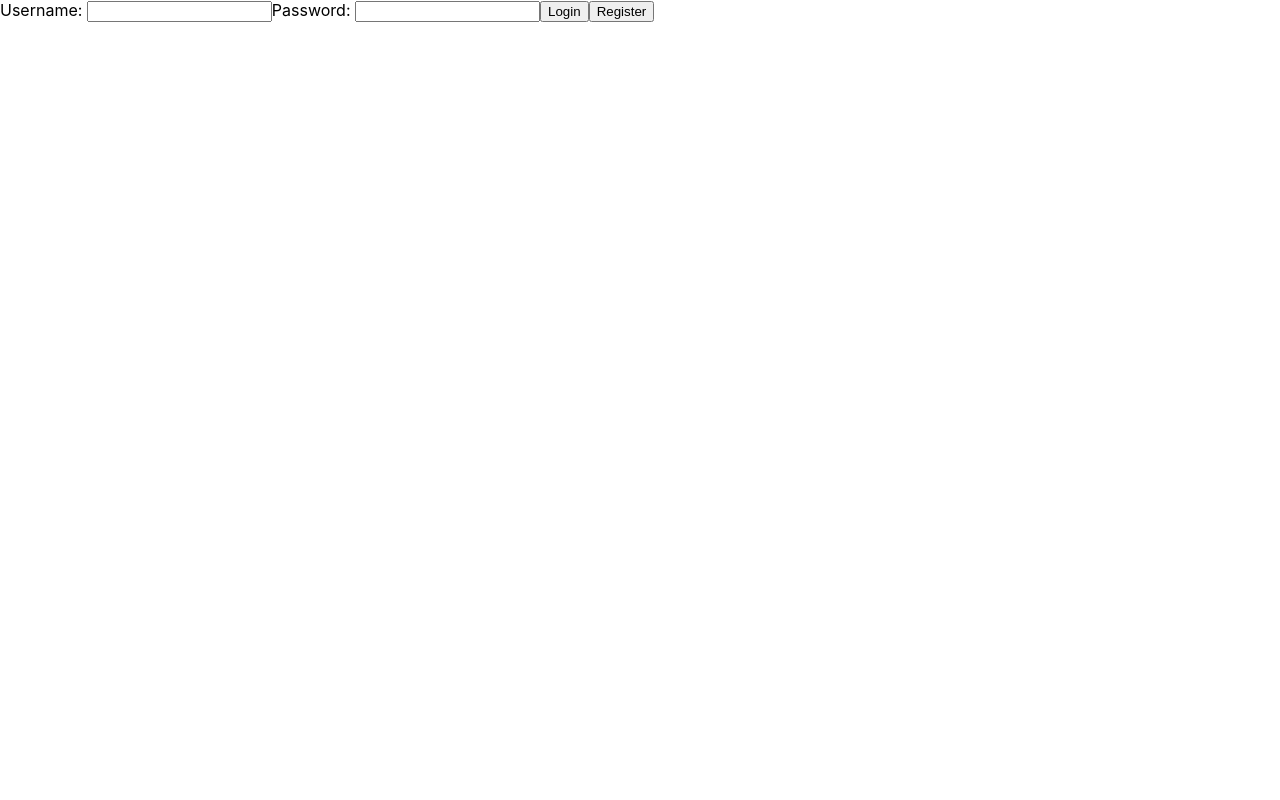
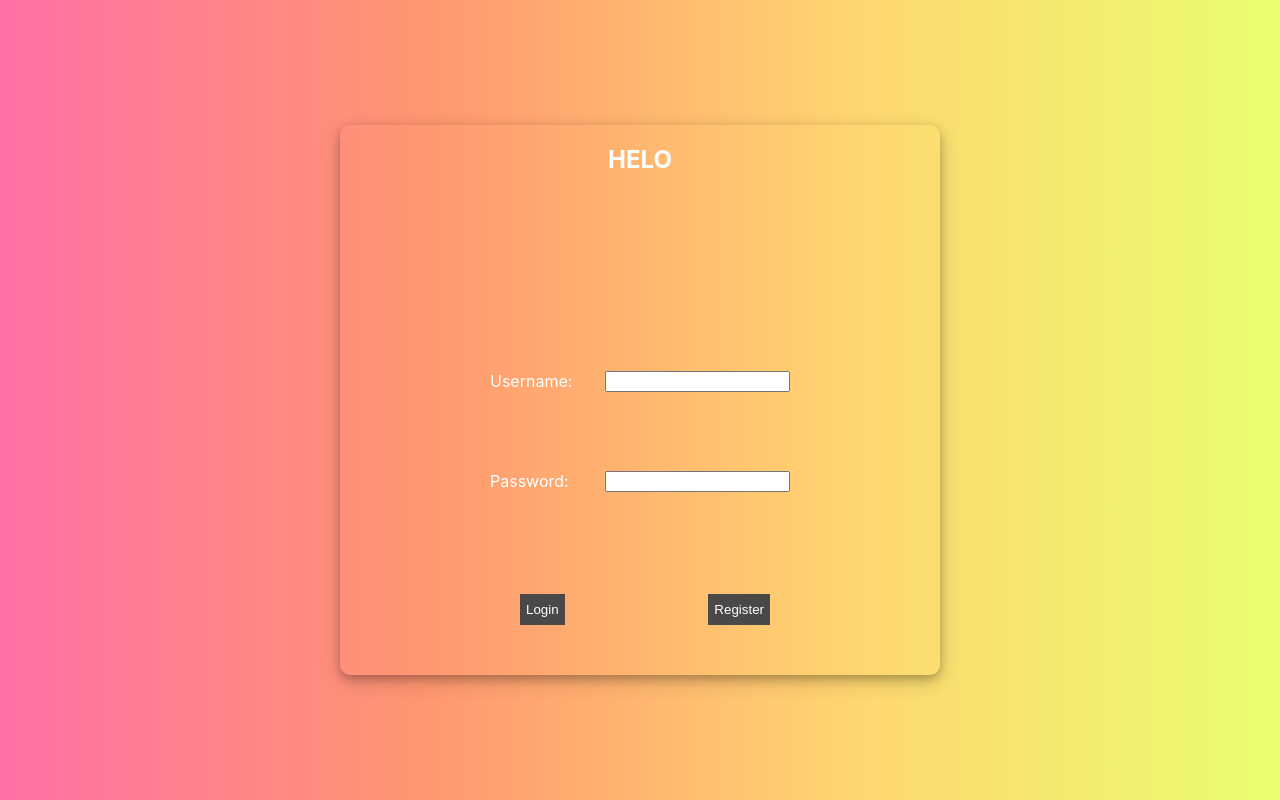
Before and after one commit to azakimi123/helo-skills-check3, a React (Create React App) app: page / in a window 1280 px wide. Built offline with nearby package versions, Linux system fonts and the light colour scheme.

Commit message:
some styling

```diff
--- /dev/null
+++ b/src/Components/Auth/Auth.css
@@ -0,0 +1,59 @@
+.auth-body{
+    width:100vw;
+    height: 100vh;
+    background-image: linear-gradient(to right, #ff70a6, #ff9770, #ffd670, #e9ff70);
+    display: flex;
+    justify-content: center;
+    align-items: center;
+    color: white;
+    text-align: center;
+}
+
+.auth-box{
+    width: 600px;
+    height: 500px;
+    /* border: black; */
+    /* border-style: solid; */
+    border-radius: 10px;
+    box-shadow: 0 4px 8px 0 rgba(0, 0, 0, 0.2), 0 6px 20px 0 rgba(0, 0, 0, 0.19);
+    display: flex;
+    flex-direction: column;
+    padding-bottom: 50px;
+
+}
+
+.auth-input-container{
+    width: 300px;
+    height: 200px;
+    margin: 100px;
+    display: flex;
+    flex-direction: column;
+    justify-content: space-between;
+    text-align: center;
+}
+
+.input{
+    width: 300px;
+    height: 200px;
+    /* background: blue; */
+    display: flex;
+    align-items: center;
+    justify-content: space-between;
+    margin-left: 50px;
+    margin-top: 75px;
+}
+
+.auth-button{
+    width: 250px;
+    height: 100px;
+    /* background: blue; */
+    display: flex;
+    justify-content: space-between;
+    margin-left: 180px;
+}
+
+.button{
+    background: rgb(75, 72, 72);
+    color: white;
+    border: none;
+}
--- a/src/Components/Auth/Auth.js
+++ b/src/Components/Auth/Auth.js
@@ -2,6 +2,7 @@ import React, {Component} from 'react';
 import axios from 'axios';
 import {connect} from 'react-redux';
 import {getUser} from '../../ducks/reducer';
+import './Auth.css';
 
 
 class Auth extends Component{
@@ -53,16 +54,29 @@ class Auth extends Component{
         console.log(this.state.user.username)
         // console.log(this.state.user.password)
         return(
-            <div>
-                <span>Username: </span><input
-                    value={this.state.username}
-                    onChange={ (e) => this.handleUsernameInput(e.target.value)}/>
-                <span>Password: </span><input
-                    value={this.state.password}
-                    type='password'
-                    onChange={ (e) => this.handlePasswordInput(e.target.value)}/>
-                <button onClick={this.handleLogin}>Login</button>
-                <button onClick={this.handleRegister}>Register</button>
+            <div className='auth-body'>
+                <div className='auth-box'>
+                    <section className='auth-title'>
+                        <h1>HELO</h1>
+                    </section>
+                    <section className='auth-input-container'>
+                        <div className='input'>
+                            <span className='text'>Username: </span><input
+                                value={this.state.username}
+                                onChange={ (e) => this.handleUsernameInput(e.target.value)}/>
+                        </div>
+                        <div className='input'>
+                            <span className='text'>Password: </span><input
+                                value={this.state.password}
+                                type='password'
+                                onChange={ (e) => this.handlePasswordInput(e.target.value)}/>
+                        </div>
+                    </section>
+                    <section className='auth-button'>
+                        <button className='button' onClick={this.handleLogin}>Login</button>
+                        <button className='button' onClick={this.handleRegister}>Register</button>
+                    </section>
+                </div>
             </div>
         )
     }
```
